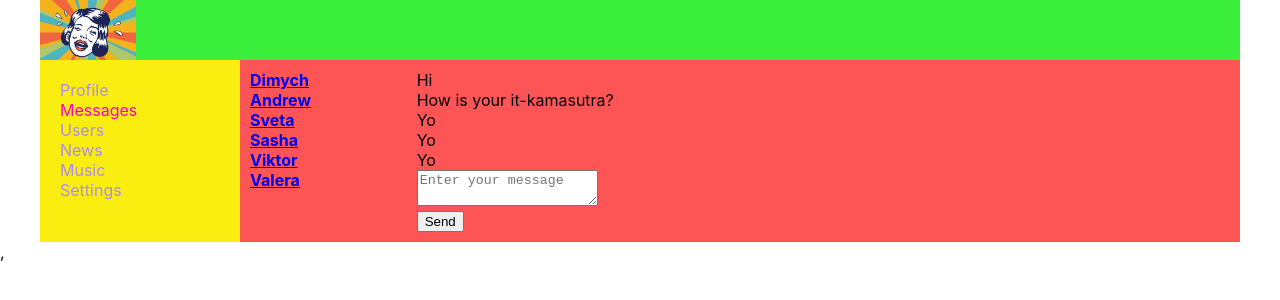
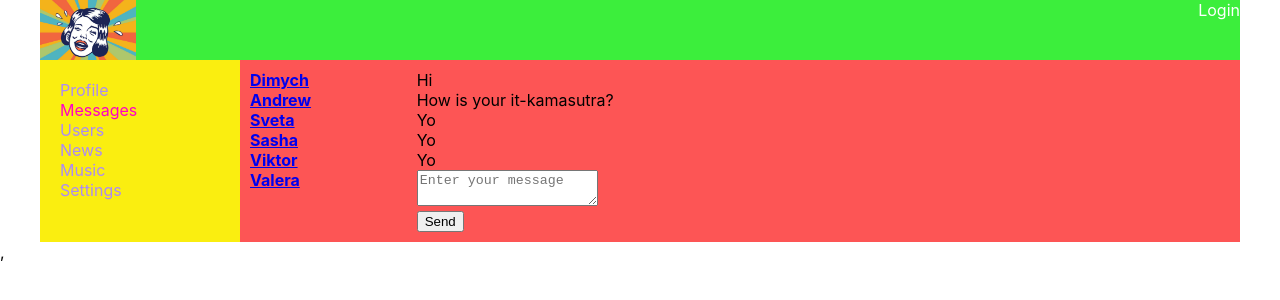
Before and after one commit to lgnvmaksim/social-network, a React (Create React App) app: page /dialogs in a window 1280 px wide. Shown: the top 300 px of the page. Built offline with nearby package versions, Linux system fonts and the light colour scheme; no server answers.

Commit message:
part 61. almost is working

```diff
--- a/src/App.tsx
+++ b/src/App.tsx
@@ -1,23 +1,22 @@
 import React from 'react';
 import './App.css';
-import {Header} from "./components/Header/Header";
 import {Navbar} from "./components/Navbar/Navbar";
 import {Route} from "react-router-dom";
 import {DialogsContainer} from "./components/Dialogs/DialogsContainer";
 import {UsersContainer} from "./components/Users/UsersContainer";
 import ProfileContainer from "./components/Profile/ProfileContainer";
-
+import HeaderContainer from "./components/Header/HeaderContainer";
 
 
 export const App = () => {
     return (
 
         <div className='app-wrapper'>
-            <Header/>
+            <HeaderContainer/>
             <Navbar/>
             <div className='app-wrapper-content'>
                 <Route path='/dialogs' render={() => <DialogsContainer/>}/>
-                <Route path='/profile/:userId?' render={() => <ProfileContainer />}/>
+                <Route path='/profile/:userId?' render={() => <ProfileContainer/>}/>
                 <Route path='/users' render={() => <UsersContainer/>}/>
             </div>
         </div>
--- a/src/components/Header/Header.module.css
+++ b/src/components/Header/Header.module.css
@@ -5,3 +5,12 @@
 .header img{
     width: 8%;
 }
+
+.loginBlock{
+    float: right;
+}
+
+.loginBlock a {
+    color: white;
+    text-decoration: none;
+}
--- a/src/components/Header/Header.tsx
+++ b/src/components/Header/Header.tsx
@@ -1,12 +1,22 @@
 import React from 'react';
 import s from './Header.module.css'
 import headerPhoto from './../../assets/images/header.jpg'
+import {NavLink} from "react-router-dom";
 
-export const Header = () => {
+type HeaderType={
+    login: string|null,
+    isAuth: boolean
+}
+
+export const Header = (props: HeaderType) => {
+    console.log(`login in Header ---- ${props.login}`)
     return (
         <header className={s.header}>
             <img src={headerPhoto}
                  alt="image"/>
+            <div className={s.loginBlock}>
+                {props.isAuth ? props.login : <NavLink to={'/login'}>Login</NavLink> }
+            </div>
         </header>
     );
 };
--- /dev/null
+++ b/src/components/Header/HeaderContainer.tsx
@@ -0,0 +1,48 @@
+import React from "react";
+import {Header} from "./Header";
+import axios from "axios";
+import {connect} from "react-redux";
+import {AppRootStateType} from "../../redux/redux-store";
+import {DataAuthType, DataInsideType, setAuthUserData} from "../../redux/auth-reducer";
+
+
+class HeaderContainer extends React.Component<AuthType> {
+
+    componentDidMount() {
+        axios.get<DataAuthType>(`https://social-network.samuraijs.com/api/1.0/auth/me`, {
+            withCredentials: true
+        })
+            .then(r => {
+                if (r.data.resultCode===0) {
+                    let {id, email, login} = r.data.data
+                    this.props.setAuthUserData({id, email, login})
+                    console.log('login in container' + ' ' + login)
+                }
+            })
+    }
+
+    render() {
+        return <Header login={this.props.login} isAuth={this.props.isAuth}/>
+    }
+}
+
+export type AuthType = mapDispatchToPropsType & mapStateToPropsType
+
+type mapDispatchToPropsType = {
+    setAuthUserData: (args: DataInsideType)=>void
+}
+
+export type mapStateToPropsType ={
+    isAuth: boolean,
+    login: string | null
+}
+
+const mapStateToProps = (state: AppRootStateType): mapStateToPropsType => ({
+    isAuth: state.auth.isAuth,
+    login: state.auth.data.data.login
+})
+
+
+
+
+export default connect(mapStateToProps, { setAuthUserData })(HeaderContainer)
--- a/src/components/Profile/ProfileContainer.tsx
+++ b/src/components/Profile/ProfileContainer.tsx
@@ -10,11 +10,9 @@ class ProfileContainer extends React.Component<PropsType> {
 
     componentDidMount() {
 
-        console.log(this.props,"this.props")
         let userId = this.props.match.params.userId
-        console.log(userId)
         if (!userId) {userId='2'}
-        axios.get<ProfileType>('https://social-network.samuraijs.com/api/1.0/profile/' + userId)   //Нужна ли тут типищация
+        axios.get<ProfileType>('https://social-network.samuraijs.com/api/1.0/profile/' + userId)
             .then(r => {
                 this.props.setUserProfile(r.data)
 
--- a/src/components/Users/UsersContainer.tsx
+++ b/src/components/Users/UsersContainer.tsx
@@ -29,7 +29,8 @@ class UsersApiComponent extends React.Component<UsersContainerType> {
     onPageChanged = (pageNumber: number) => {
         this.props.setCurrentPage(pageNumber)
         this.props.toggleIsFetching(true)
-        axios.get<initialUsersStateType>(`https://social-network.samuraijs.com/api/1.0/users?page=${pageNumber}&count=${this.props.pageSize}`).then(r => {
+        axios.get<initialUsersStateType>(`https://social-network.samuraijs.com/api/1.0/users?page=${pageNumber}&count=${this.props.pageSize}`)
+            .then(r => {
             this.props.toggleIsFetching(false)
             this.props.setUsers(r.data.items)
         })
--- /dev/null
+++ b/src/redux/auth-reducer.ts
@@ -0,0 +1,52 @@
+export type InitialAuthStateType = {
+    data: DataAuthType,
+    isAuth:boolean
+}
+
+export type DataAuthType ={
+    data: DataInsideType
+    resultCode: number,
+
+}
+
+export type DataInsideType={
+    id: null | number | undefined,
+    email: null | string |undefined,
+    login: null | string
+
+}
+
+
+ const initialState: InitialAuthStateType = {
+    data:{
+        data: {
+            id: null,
+            email: null,
+            login: null,
+        },
+        resultCode: 0
+    },
+     isAuth: false
+}
+
+type ActionType = setUserDataType
+
+export const authReducer = (state = initialState, action: ActionType): InitialAuthStateType => {
+    switch (action.type) {
+        case 'SET-USER-DATA':{
+            return {
+                ...state,
+                ...action.dataName,
+                isAuth: true
+            }
+        }
+        default: return state
+    }
+}
+
+type setUserDataType = ReturnType<typeof setAuthUserData>
+export const setAuthUserData  = ({id, email, login}:DataInsideType) => {
+    return {
+        type: 'SET-USER-DATA', dataName: {id, email, login}
+    } as const
+}
--- a/src/redux/redux-store.ts
+++ b/src/redux/redux-store.ts
@@ -3,12 +3,14 @@ import {profileReducer} from "./profile-reducer";
 import {dialogsReducer} from "./dialogs-reducer";
 import {sidebarReducer} from "./sidebar-reducer";
 import {usersReducer} from "./users-reducer";
+import {authReducer} from "./auth-reducer";
 
 let reducers = combineReducers({
     profilePage: profileReducer,
     dialogsPage: dialogsReducer,
     sidebar: sidebarReducer,
     usersPage: usersReducer,
+    auth: authReducer
 })
 
 export let store = createStore(reducers)
```
